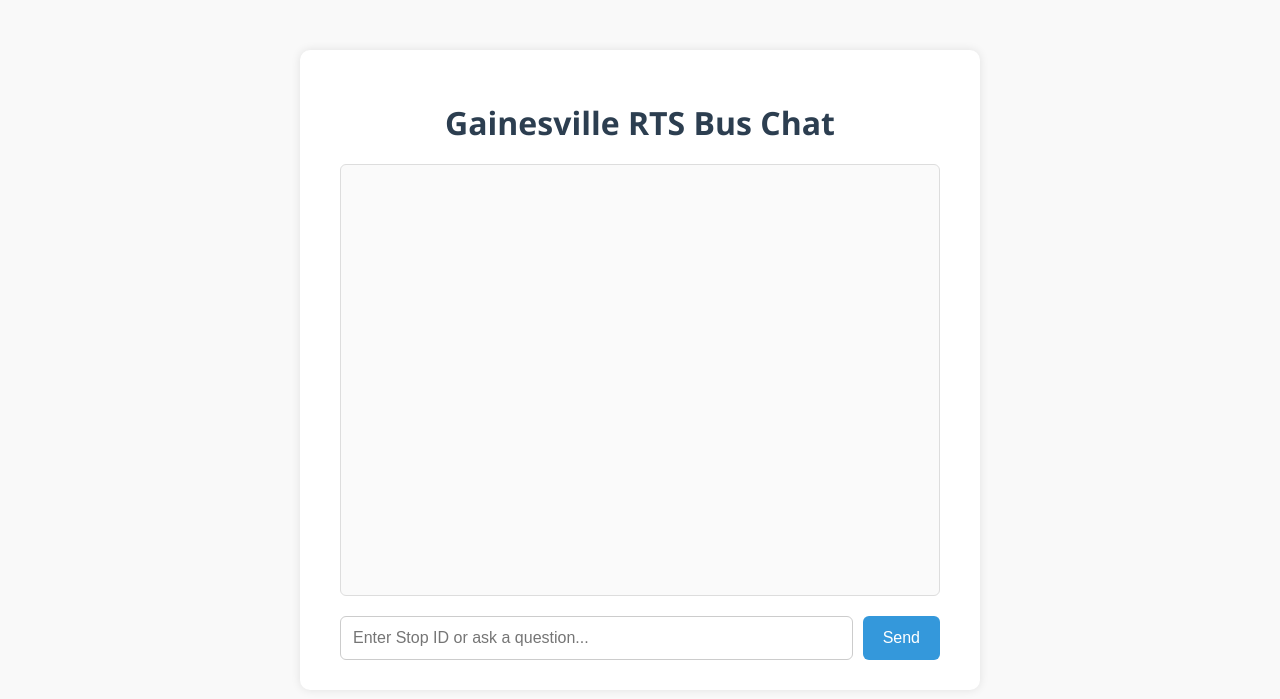
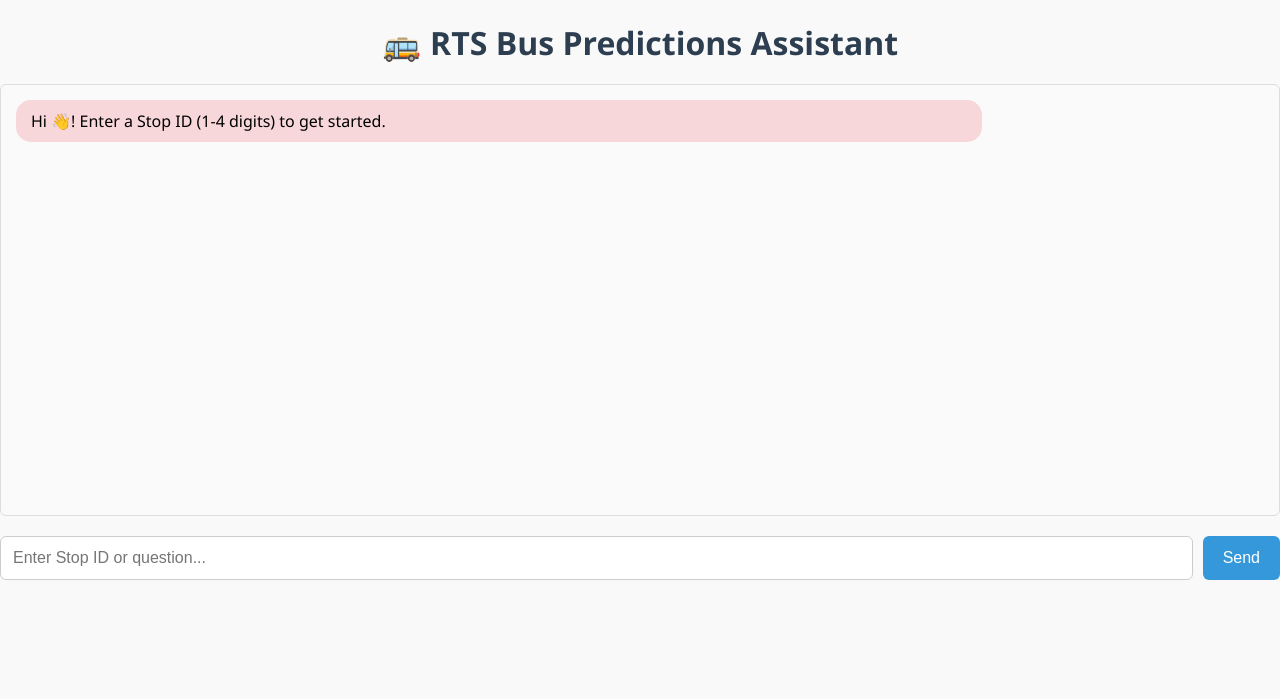
Before and after one commit to RTS-CS/RTSTextBusPredictions, a Flask app: page / in a window 1280 px wide. Shown: the top 699 px of the page. Run offline with Flask 3, Linux system fonts and the light colour scheme.

Commit message:
Update home.html

```diff
--- a/templates/home.html
+++ b/templates/home.html
@@ -2,21 +2,29 @@
 <html lang="en">
 <head>
     <meta charset="UTF-8">
-    <title>Gainesville RTS Bus Predictions</title>
+    <title>RTS Text Bus Predictions</title>
     <link rel="stylesheet" href="{{ url_for('static', filename='style.css') }}">
 </head>
 <body>
-    <div class="container">
-        <h1>Gainesville RTS Bus Chat</h1>
+    <div class="chat-container">
+        <h1>🚌 RTS Bus Predictions Assistant</h1>
 
         <div class="chat-box">
-            {% for msg in chat_history %}
-                <div class="message {{ msg.sender }}">{{ msg.text }}</div>
-            {% endfor %}
+            {% if chat_history %}
+                {% for item in chat_history %}
+                    <div class="message {{ item.sender }}">
+                        <span class="bubble">{{ item.message | replace('\n', '<br>') | safe }}</span>
+                    </div>
+                {% endfor %}
+            {% else %}
+                <div class="message bot">
+                    <span class="bubble">Hi 👋! Enter a Stop ID (1-4 digits) to get started.</span>
+                </div>
+            {% endif %}
         </div>
 
-        <form method="POST" class="chat-form">
-            <input type="text" name="message" placeholder="Enter Stop ID or ask a question..." autocomplete="off" required>
+        <form class="chat-form" method="POST">
+            <input type="text" name="user_input" placeholder="Enter Stop ID or question..." autocomplete="off" required>
             <button type="submit">Send</button>
         </form>
     </div>
```
